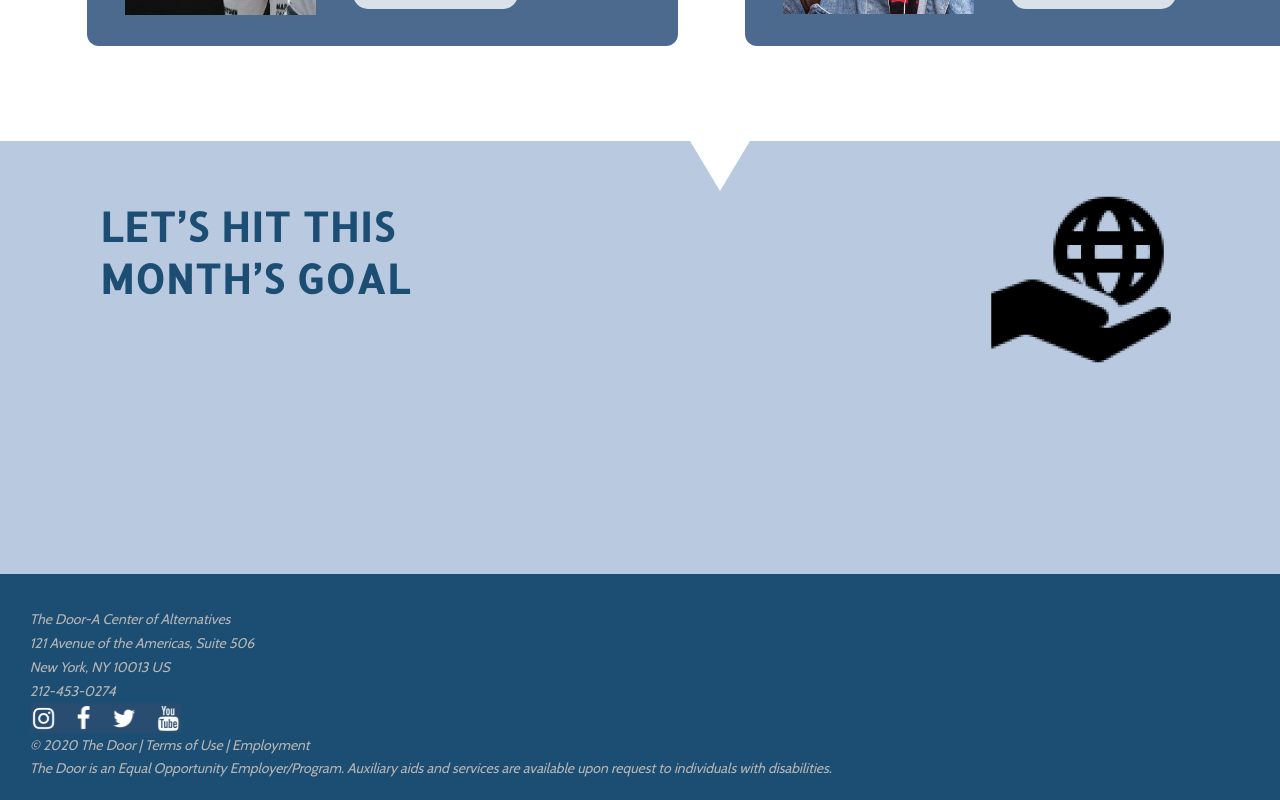
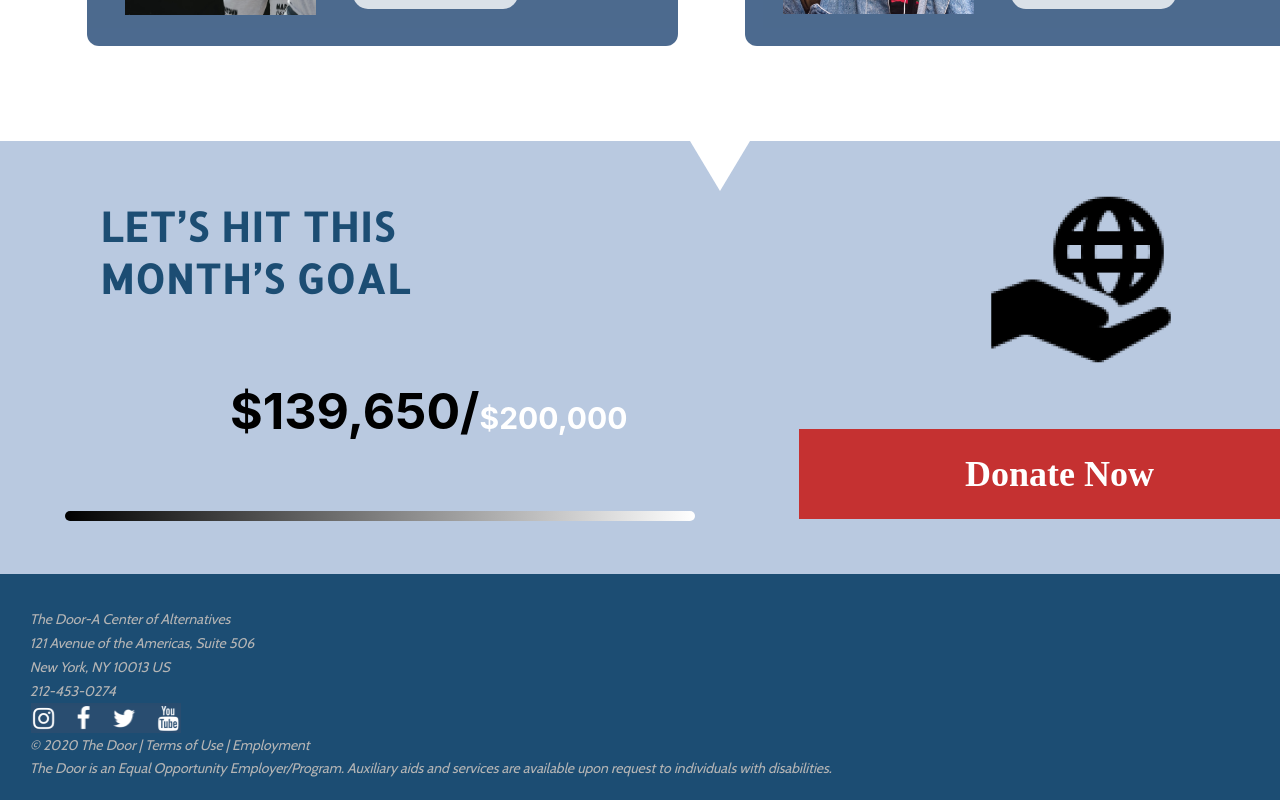
Before and after one commit to Ricomitch/The-Door, a React (Create React App) app in the folder client/: page /get-involved in a window 1280 px wide. Shown: the part 2005-2805 px from the top of the page. Built offline with nearby package versions, Linux system fonts and the light colour scheme; a web font is replaced by a local one.

Commit message:
donate component dummy info

```diff
--- a/client/src/components/GetInvolved/Donate.css
+++ b/client/src/components/GetInvolved/Donate.css
@@ -39,3 +39,39 @@
   top: 35px;
   right: 180px;
 }
+.numbers {
+  position: absolute;
+  top: 220px;
+  left: 230px;
+}
+.amt-toward {
+  font-size: 50px;
+  color: black;
+}
+.amt-of {
+  font-size: 30px;
+  color: white;
+}
+.goal-line {
+  background-image: linear-gradient(to right, black, white);
+  width: 630px;
+  height: 10px;
+  position: absolute;
+  top: 370px;
+  left: 65px;
+  border-radius: 5px;
+}
+.donate-button {
+  width: 521px;
+  height: 90.2px;
+  background-color: #c53131;
+  font-family: Montserrat;
+  font-size: 36px;
+  font-weight: 600;
+  color: white;
+  line-height: 90.2px;
+  text-align: center;
+  position: absolute;
+  right: 120px;
+  bottom: 55px;
+}
--- a/client/src/components/GetInvolved/Donate.jsx
+++ b/client/src/components/GetInvolved/Donate.jsx
@@ -7,7 +7,10 @@ function Donate() {
     <div className='donate-div'>
       <div className='donate-triangle'></div>
       <h2 className='donate-heading'>LET<span className='apostrophe'>'</span>S HIT THIS<br />MONTH<span className='apostrophe'>'</span>S GOAL</h2>
-      <img src={handWorld} className='donate-graphic' alt='a hand holding the world'/>
+      <img src={handWorld} className='donate-graphic' alt='a hand holding the world' />
+      <h2 className='numbers'><span className='amt-toward'>$139,650/</span><span className='amt-of'>$200,000</span></h2>
+      <div className='goal-line'></div>
+      <div className='donate-button'>Donate Now</div>
     </div>
   )
 }
```
